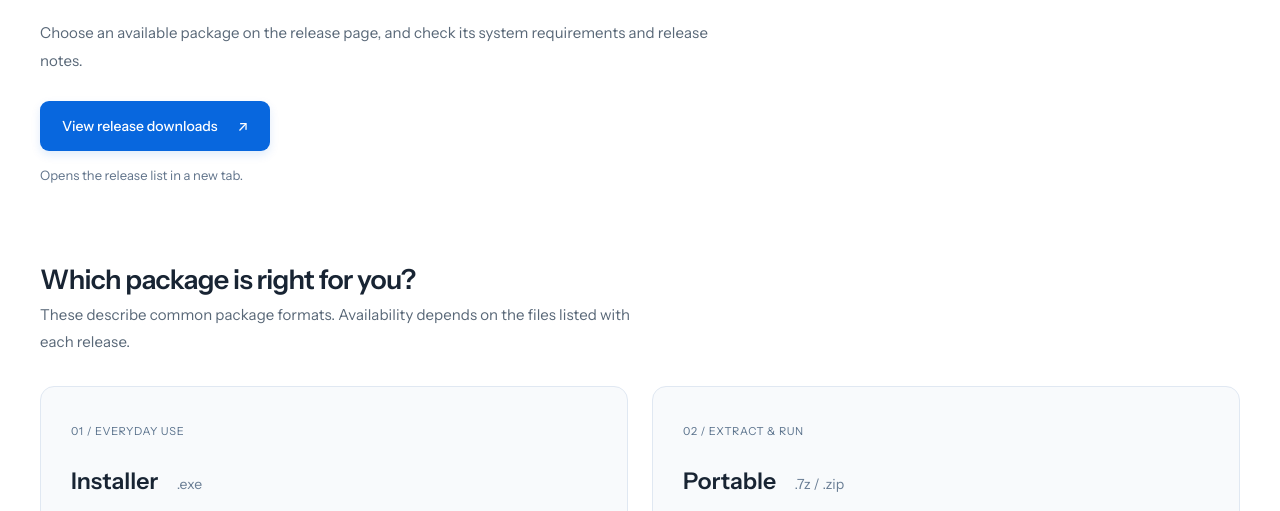
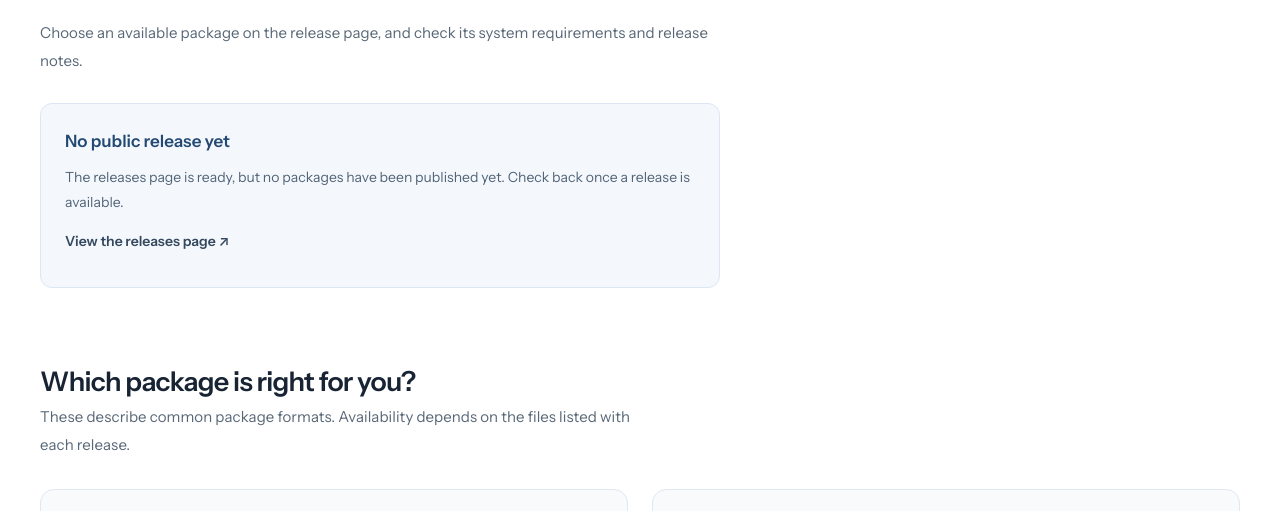
Before and after one commit to mosuzo-studio/SnipArc, an Astro site: page /download in a window 1280 px wide. Shown: the part 264-775 px from the top of the page. Built offline with nearby package versions, Linux system fonts and the light colour scheme; Astro itself is replaced by a stand-in of ours; some packages are replaced by stand-ins of ours; no server answers.

Commit message:
fix: show pending state until the SnipArc release is published

```diff
--- a/src/components/v3/DownloadPage.astro
+++ b/src/components/v3/DownloadPage.astro
@@ -2,11 +2,14 @@
 import type { Lang } from '~/i18n/utils';
 import { localizedPath } from '~/i18n/utils';
 import { PUBLIC_RELEASES_URL } from '~/data/sniparc-distribution';
+import { getReleaseDownloads } from '~/utils/download';
 interface Props {
   lang: Lang;
 }
 const { lang } = Astro.props;
 const zh = lang === 'zh-cn';
+const { tag: publicReleaseTag } = await getReleaseDownloads();
+const releaseAvailable = Boolean(publicReleaseTag);
 /* Release lookup currently derives filenames from a tag rather than checking
    assets. Link to the actual release list until package URLs are verified. */
 const formats = zh
@@ -49,7 +52,7 @@ const formats = zh
     }
   </p>
   {
-    PUBLIC_RELEASES_URL ? (
+    PUBLIC_RELEASES_URL && releaseAvailable ? (
       <>
         <a
           class="v3-btn v3-btn-main sx-download-primary"
@@ -64,15 +67,33 @@ const formats = zh
     ) : (
       <div class="sx-release-status" role="status">
         <>
-          <strong>{zh ? '公开下载链接待提供' : 'Public download link pending'}</strong>
+          <strong>
+            {PUBLIC_RELEASES_URL
+              ? zh
+                ? '公开发行尚未发布'
+                : 'No public release yet'
+              : zh
+                ? '公开下载链接待提供'
+                : 'Public download link pending'}
+          </strong>
           <p>
-            {zh
-              ? '目前没有已确认的公开下载链接。你可以先了解下载包类型，或联系开发者获取发布信息。'
-              : 'A confirmed public download link is not available yet. Explore the package options below, or contact the developer for release information.'}
+            {PUBLIC_RELEASES_URL
+              ? zh
+                ? '发行页面已经就绪，但还没有上传安装包；发布后可在这里查看。'
+                : 'The releases page is ready, but no packages have been published yet. Check back once a release is available.'
+              : zh
+                ? '目前没有已确认的公开下载链接。你可以先了解下载包类型，或联系开发者获取发布信息。'
+                : 'A confirmed public download link is not available yet. Explore the package options below, or contact the developer for release information.'}
           </p>
-          <a class="sx-text-link" href={localizedPath(lang, '/contact')}>
-            {zh ? '联系开发者' : 'Contact the developer'} ↗
-          </a>
+          {PUBLIC_RELEASES_URL ? (
+            <a class="sx-text-link" href={PUBLIC_RELEASES_URL} target="_blank" rel="noopener noreferrer">
+              {zh ? '查看发行页面' : 'View the releases page'} ↗
+            </a>
+          ) : (
+            <a class="sx-text-link" href={localizedPath(lang, '/contact')}>
+              {zh ? '联系开发者' : 'Contact the developer'} ↗
+            </a>
+          )}
         </>
       </div>
     )
```
